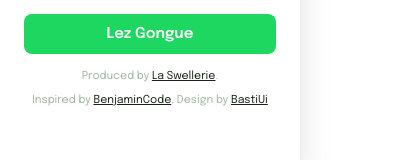
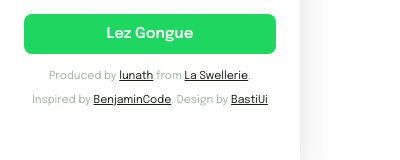
Before and after one commit to nath3d/prevify, a browser extension: page popup.html in a window 400 px wide. Shown: the part 508-668 px from the top of the page. Drawn offline with Linux system fonts and the light colour scheme.

Commit message:
Edit popup credits

```diff
--- a/popup.html
+++ b/popup.html
@@ -171,7 +171,7 @@
         <span>Lez Gongue</span>
     </div>
     <div class="py-footer">
-		<p>Produced by <a href="https://twitter.com/laswellerie" target="_blank">La Swellerie</a>. </p>
+		<p>Produced by <a href="https://twitter.com/lunath__" target="_blank">lunath</a> from <a href="https://twitter.com/laswellerie" target="_blank">La Swellerie</a>. </p>
 		<br>
 		<p>Inspired by <a href="https://twitter.com/benjamincode" target="_blank">BenjaminCode</a>. Design by <a href="https://twitter.com/BastiUi" target="_blank">BastiUi</a></p>
     </div>
```
